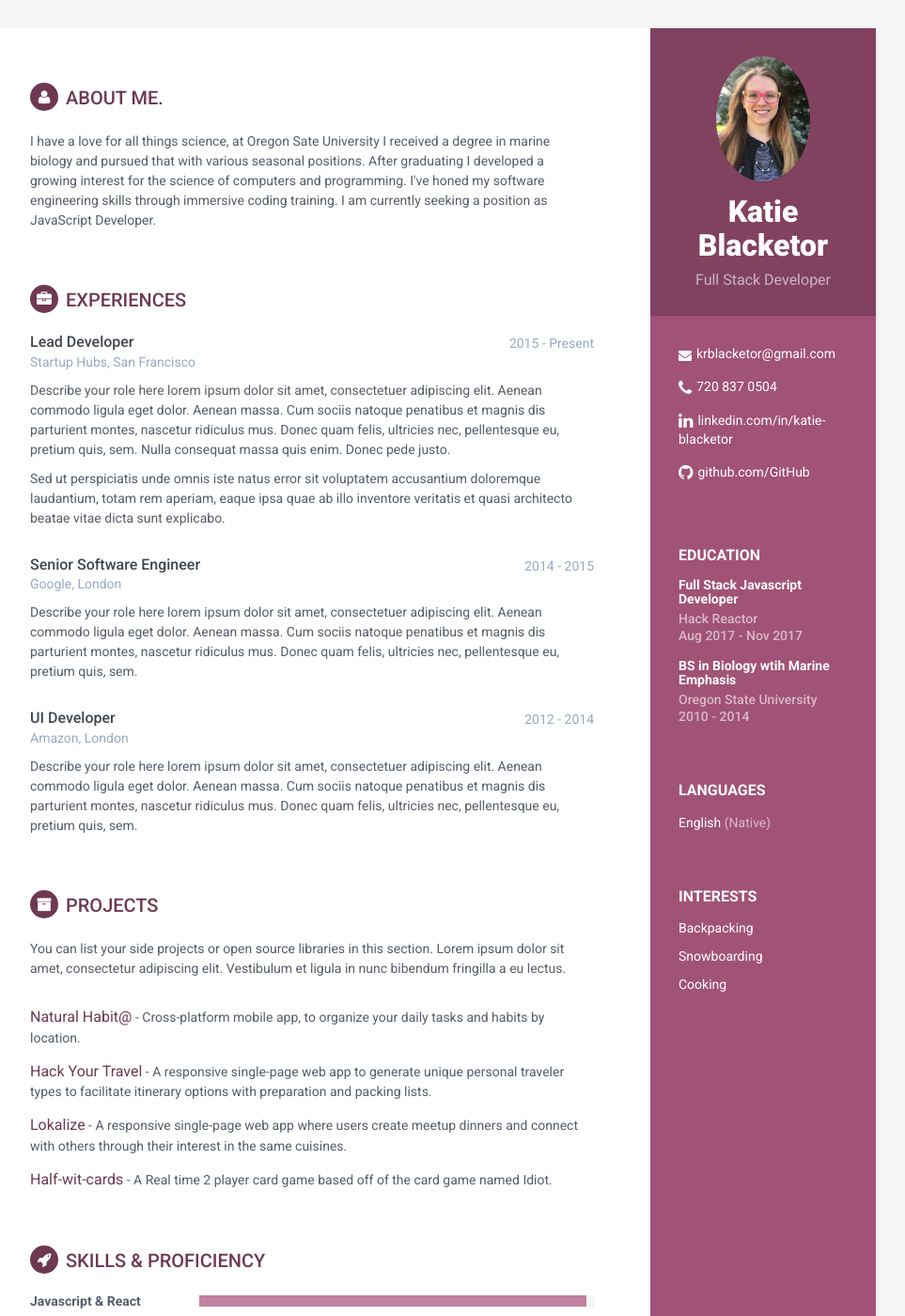
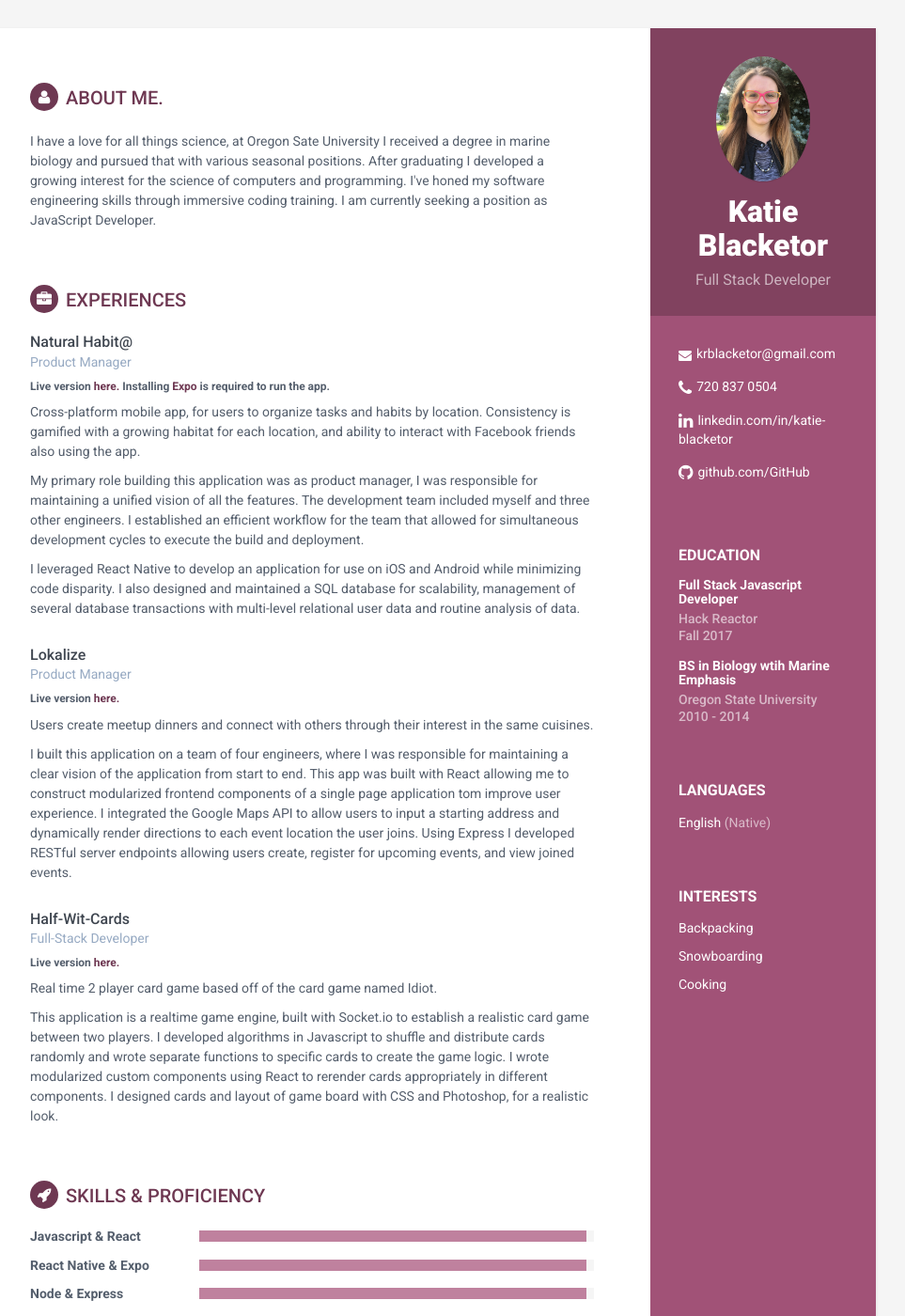
Before and after one commit to blackeka/blackeka.github.io, a Jekyll site: the page built from index.html, in a window 1280 px wide and 1400 px high. Shown: the whole window at 94% size, without its empty margins (188-1151 px from the left). Built offline with Jekyll 4.4.1, drawn with Linux system fonts in a browser that asks for light colours.

Commit message:
update experience section

```diff
--- a/_config.yml
+++ b/_config.yml
@@ -15,7 +15,7 @@ style: styles-4
 #Profile information
 name: Katie Blacketor
 tagline: Full Stack Developer
-pic: profile.JPG  #place a 100x100 picture inside /assets/images/ folder and provide the name of the file below
+pic: profile.png  #place a 100x100 picture inside /assets/images/ folder and provide the name of the file below
 
 #sidebar links
 email: krblacketor@gmail.com
--- a/_includes/education.html
+++ b/_includes/education.html
@@ -3,7 +3,7 @@
 <div class="item">
     <h4 class="degree">Full Stack Javascript Developer</h4>
     <h5 class="meta">Hack Reactor</h5>
-    <div class="time">Aug 2017 - Nov 2017</div>
+    <div class="time">Fall 2017</div>
 </div><!--//item-->
 <div class="item">
     <h4 class="degree">BS in Biology wtih Marine Emphasis</h4>
--- a/_includes/experience.html
+++ b/_includes/experience.html
@@ -4,41 +4,51 @@
     <div class="item">
       <div class="meta">
         <div class="upper-row">
-                            <h3 class="job-title">Lead Developer</h3>
-                            <div class="time">2015 - Present</div>
+          <h3 class="job-title">Natural Habit@</h3>
+          <!-- <div class="time">2015 - Present</div> -->
         </div><!--//upper-row-->
-                        <div class="company">Startup Hubs, San Francisco</div>
+        <div class="company">Product Manager</div>
+        <!-- <div class="company">Startup Hubs, San Francisco</div> -->
       </div><!--//meta-->
       <div class="details">
-                        <p>Describe your role here lorem ipsum dolor sit amet, consectetuer adipiscing elit. Aenean commodo ligula eget dolor. Aenean massa. Cum sociis natoque penatibus et magnis dis parturient montes, nascetur ridiculus mus. Donec quam felis, ultricies nec, pellentesque eu, pretium quis, sem. Nulla consequat massa quis enim. Donec pede justo.</p>
-                        <p>Sed ut perspiciatis unde omnis iste natus error sit voluptatem accusantium doloremque laudantium, totam rem aperiam, eaque ipsa quae ab illo inventore veritatis et quasi architecto beatae vitae dicta sunt explicabo. </p>
+        <!-- Describe your role here -->
+        <h6>Live version <a href="https://expo.io/@blackeka/habitation"  target="_blank">here.</a> Installing <a href="https://expo.io/"  target="_blank">Expo</a> is required to run the app.</h6>
+        <p> Cross-platform mobile app, for users to organize tasks and habits by location. Consistency is gamified with a growing habitat for each location, and ability to interact with Facebook friends also using the app.</p>
+        <p>My primary role building this application was as product manager, I was responsible for maintaining a unified vision of all the features. The development team included myself and three other engineers. I established an efficient workflow for the team that allowed for simultaneous development cycles to execute the build and deployment.</p>
+        <p>I leveraged React Native to develop an application for use on iOS and Android while minimizing code disparity. I also designed and maintained a SQL database for scalability, management of several database transactions with multi-level relational user data and routine analysis of data.</p>
+        <!-- <img src="{{site.baseurl}}/assets/images/screenshots/TaskBuilder.png" alt="task screenshot" /> -->
       </div><!--//details-->
     </div><!--//item-->
 
     <div class="item">
       <div class="meta">
         <div class="upper-row">
-                            <h3 class="job-title">Senior Software Engineer</h3>
-                            <div class="time">2014 - 2015</div>
+          <h3 class="job-title">Lokalize</h3>
+          <!-- <div class="time">2014 - 2015</div> -->
         </div><!--//upper-row-->
-                        <div class="company">Google, London</div>
+        <div class="company">Product Manager</div>
+        <!-- <div class="company">Google, London</div> -->
       </div><!--//meta-->
       <div class="details">
-                        <p>Describe your role here lorem ipsum dolor sit amet, consectetuer adipiscing elit. Aenean commodo ligula eget dolor. Aenean massa. Cum sociis natoque penatibus et magnis dis parturient montes, nascetur ridiculus mus. Donec quam felis, ultricies nec, pellentesque eu, pretium quis, sem.</p>
-
+        <h6>Live version <a href="https://lokalize-greenfield.herokuapp.com/"  target="_blank">here.</a></h6>
+        <p>Users create meetup dinners and connect with others through their interest in the same cuisines.</p>
+        <p>I built this application on a team of four engineers, where I was responsible for maintaining a clear vision of the application from start to end. This app was built with React allowing me to construct modularized frontend components of a single page application tom improve user experience. I integrated the Google Maps API to allow users to input a starting address and dynamically render directions to each event location the user joins. Using Express I developed RESTful server endpoints allowing users create, register for upcoming events, and view joined events.</p>
       </div><!--//details-->
     </div><!--//item-->
 
     <div class="item">
       <div class="meta">
         <div class="upper-row">
-                            <h3 class="job-title">UI Developer</h3>
-                            <div class="time">2012 - 2014</div>
+          <h3 class="job-title">Half-Wit-Cards</h3>
+          <!-- <div class="time">2012 - 2014</div> -->
         </div><!--//upper-row-->
-                        <div class="company">Amazon, London</div>
+        <div class="company">Full-Stack Developer</div>
+        <!-- <div class="company">Amazon, London</div> -->
       </div><!--//meta-->
       <div class="details">
-                        <p>Describe your role here lorem ipsum dolor sit amet, consectetuer adipiscing elit. Aenean commodo ligula eget dolor. Aenean massa. Cum sociis natoque penatibus et magnis dis parturient montes, nascetur ridiculus mus. Donec quam felis, ultricies nec, pellentesque eu, pretium quis, sem.</p>
+        <h6>Live version <a href="https://half-wit-cards.herokuapp.com/#/login"  target="_blank">here.</a></h6>
+        <p>Real time 2 player card game based off of the card game named Idiot.</p>
+        <p>This application is a realtime game engine, built with Socket.io to establish a realistic card game between two players. I developed algorithms in Javascript to shuffle and distribute cards randomly and wrote separate functions to specific cards to create the game logic. I wrote modularized custom components using React to rerender cards appropriately in different components. I designed cards and layout of game board with CSS and Photoshop, for a realistic look.</p>
       </div><!--//details-->
     </div><!--//item-->
 
--- a/_includes/projects.html
+++ b/_includes/projects.html
@@ -1,23 +1,23 @@
-<section class="section projects-section">
+<!--<section class="section projects-section">
     <h2 class="section-title"><i class="fa fa-archive"></i>Projects</h2>
     <div class="intro">
         <p>You can list your side projects or open source libraries in this section. Lorem ipsum dolor sit amet, consectetur adipiscing elit. Vestibulum et ligula in nunc bibendum fringilla a eu lectus.</p>
-    </div><!--//intro-->
+    </div>
     <div class="item">
         <span class="project-title"><a href="#hook">Natural Habit@</a></span> - <span class="project-tagline">Cross-platform mobile app, to organize your daily tasks and habits by location.</span>
 
-    </div><!--//item-->
+    </div>
     <div class="item">
         <span class="project-title"><a href="#" target="_blank">Hack Your Travel</a></span> -
         <span class="project-tagline">A responsive single-page web app to generate unique personal traveler types to facilitate itinerary options with preparation and packing lists. </span>
-    </div><!--//item-->
-    <div class="item">
-        <span class="project-title"><a href="#" target="_blank">Lokalize</a></span> - <span class="project-tagline">A responsive single-page web app where users create meetup dinners and connect with others through their interest in the same cuisines.</span>
-    </div><!--//item-->
+        <div class="item">
+            <span class="project-title"><a href="#" target="_blank">Lokalize</a></span> - <span class="project-tagline">A responsive single-page web app where users create meetup dinners and connect with others through their interest in the same cuisines.</span>
+        </div>
+    </div>
     <div class="item">
         <span class="project-title"><a href="#" target="_blank">Half-wit-cards</a></span> - <span class="project-tagline">A Real time 2 player card game based off of the card game named Idiot. </span>
-    </div><!--//item-->
-    <!-- <div class="item">
+    </div>
+    <div class="item">
         <span class="project-title"><a href="#" target="_blank">Delta</a></span> - <span class="project-tagline">A responsive Bootstrap one page theme designed to help app developers promote their mobile apps</span>
-    </div>//item -->
-</section><!--//section-->
+    </div>
+</section>//section-->
--- a/_includes/sidebar.html
+++ b/_includes/sidebar.html
@@ -3,7 +3,7 @@
 
      <div class="sidebar-wrapper">
             <div class="profile-container">
-                <img class="profile-img" src="{{site.baseurl}}/assets/images/{% if site.pic %}{{ site.pic }}{% else %}profile.JPG{% endif %}" alt="profile picture" />
+                <img class="profile-img" src="{{site.baseurl}}/assets/images/{% if site.pic %}{{ site.pic }}{% else %}profile.png{% endif %}" alt="profile picture" />
                 <h1 class="name">{% if site.name %}{{site.name}}{% else %}Katie Blacketor{% endif %}</h1>
                 <h3 class="tagline">{% if site.tagline %}{{site.tagline}}{% else %}Full Stack Javascript Developer{% endif %}</h3>
             </div><!--//profile-container-->
```
Also changed, not shown: assets/images/profile.png (added). Lines whose indentation alone changed are shown as unchanged.
